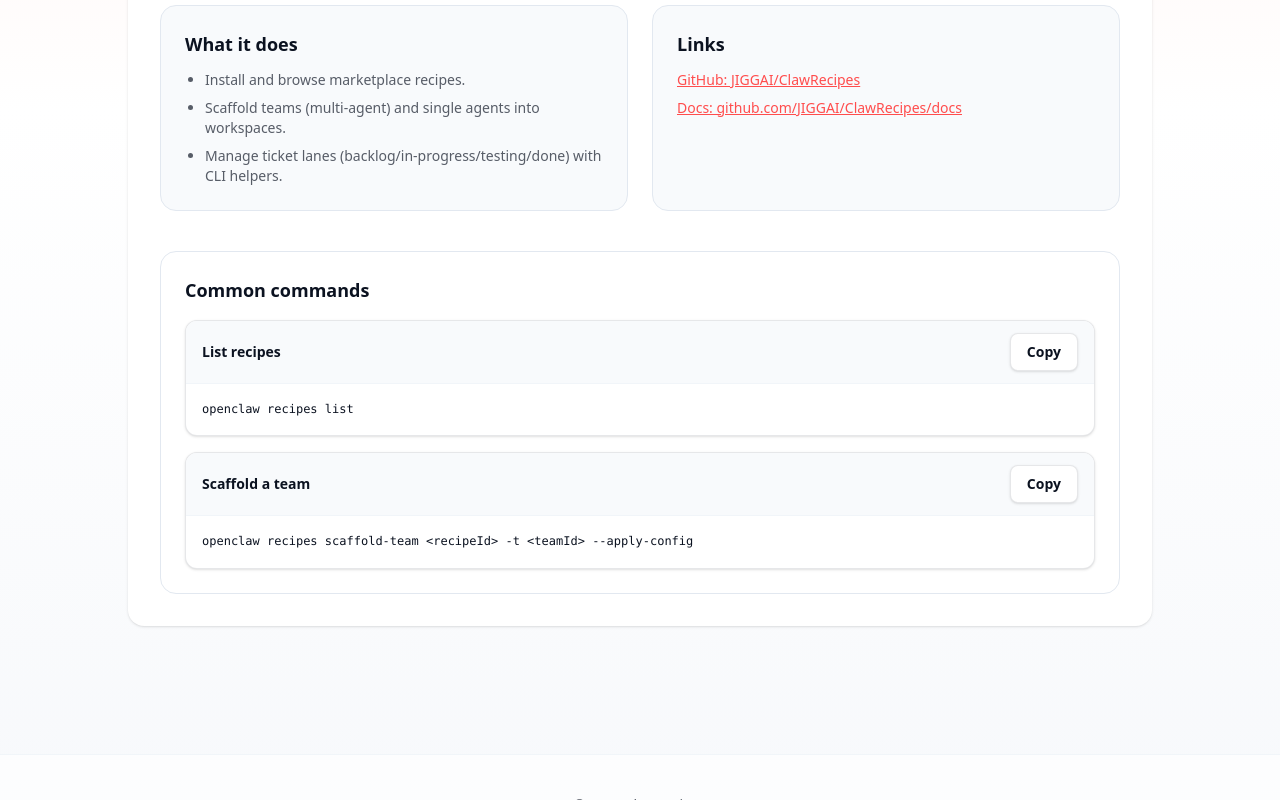
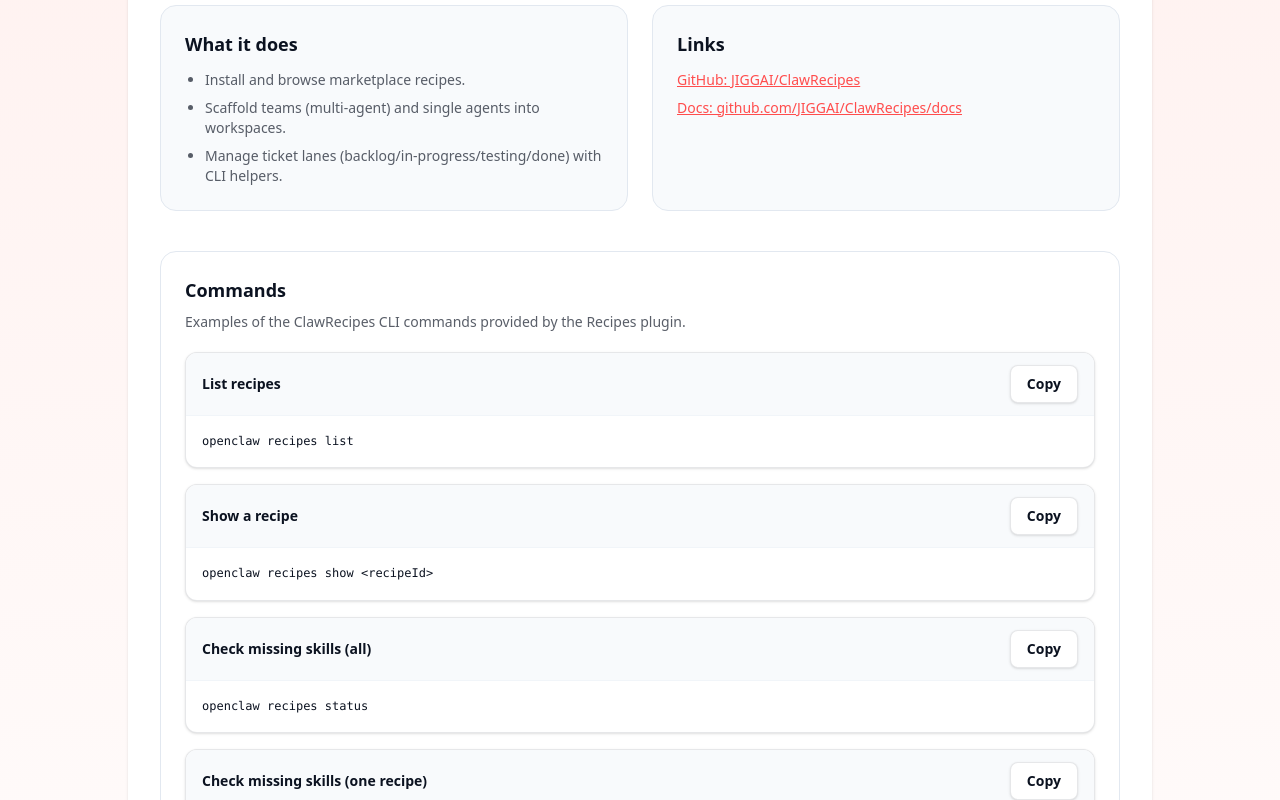
Before and after one commit to JIGGAI/ClawMarket, a Next.js app: page /plugins/recipes in a window 1280 px wide. Shown: the part 421-1221 px from the top of the page. Built offline with nearby package versions, Linux system fonts and the light colour scheme; no server answers.

Commit message:
docs(plugins): expand recipes plugin commands list

```diff
--- a/src/app/plugins/recipes/page.tsx
+++ b/src/app/plugins/recipes/page.tsx
@@ -55,10 +55,47 @@ export default function RecipesPluginPage() {
           </div>
 
           <div className="mt-10 rounded-2xl border border-slate-200 bg-white p-6">
-            <div className="text-lg font-semibold text-[var(--text)]">Common commands</div>
-            <div className="mt-4 grid gap-4">
+            <div className="text-lg font-semibold text-[var(--text)]">Commands</div>
+            <p className="mt-2 text-sm text-[var(--muted)]">
+              Examples of the ClawRecipes CLI commands provided by the Recipes plugin.
+            </p>
+
+            <div className="mt-5 grid gap-4">
               <CodeBlock title="List recipes" code="openclaw recipes list" />
+              <CodeBlock title="Show a recipe" code="openclaw recipes show <recipeId>" />
+              <CodeBlock title="Check missing skills (all)" code="openclaw recipes status" />
+              <CodeBlock title="Check missing skills (one recipe)" code="openclaw recipes status <recipeId>" />
+
+              <CodeBlock title="Install a marketplace recipe" code="openclaw recipes install <slug>" />
+              <CodeBlock title="Install a marketplace recipe (custom registry)" code="openclaw recipes install <slug> --registry-base https://clawkitchen.ai" />
+
+              <CodeBlock title="Install a ClawHub skill (team scope)" code="openclaw recipes install-skill <skill> --team-id <teamId>" />
+              <CodeBlock title="Install a ClawHub skill (agent scope)" code="openclaw recipes install-skill <skill> --agent-id <agentId>" />
+              <CodeBlock title="Install a ClawHub skill (global)" code="openclaw recipes install-skill <skill> --global" />
+
+              <CodeBlock title="Scaffold an agent" code="openclaw recipes scaffold <recipeId> --agent-id <agentId> --apply-config" />
               <CodeBlock title="Scaffold a team" code="openclaw recipes scaffold-team <recipeId> -t <teamId> --apply-config" />
+
+              <CodeBlock title="List tickets for a team" code="openclaw recipes tickets --team-id <teamId>" />
+              <CodeBlock title="Move a ticket" code="openclaw recipes move-ticket --team-id <teamId> --ticket <ticket> --to testing" />
+              <CodeBlock title="QA handoff (move to testing + assign tester)" code="openclaw recipes handoff --team-id <teamId> --ticket <ticket>" />
+              <CodeBlock title="Complete a ticket (move to done)" code="openclaw recipes complete --team-id <teamId> --ticket <ticket>" />
+
+              <CodeBlock title="Assign a ticket" code="openclaw recipes assign --team-id <teamId> --ticket <ticket> --owner dev" />
+              <CodeBlock title="Take a ticket (assign + in-progress)" code="openclaw recipes take --team-id <teamId> --ticket <ticket> --owner dev" />
+
+              <CodeBlock title="Dispatch (lead: request -> inbox/backlog)" code='openclaw recipes dispatch --team-id <teamId> --request "Add a new feature"' />
+
+              <CodeBlock title="Cleanup closed assignment stubs" code="openclaw recipes cleanup-closed-assignments --team-id <teamId>" />
+              <CodeBlock title="Cleanup test workspaces (dry run)" code="openclaw recipes cleanup-workspaces" />
+              <CodeBlock title="Cleanup test workspaces (delete)" code="openclaw recipes cleanup-workspaces --yes" />
+
+              <CodeBlock title="Migrate legacy team workspace" code="openclaw recipes migrate-team --team-id <teamId> --mode move" />
+              <CodeBlock title="Remove a team (safe uninstall)" code="openclaw recipes remove-team --team-id <teamId>" />
+
+              <CodeBlock title="Show routing bindings" code="openclaw recipes bindings" />
+              <CodeBlock title="Bind a DM/channel to an agent" code="openclaw recipes bind --agent-id <agentId> --channel telegram --peer-kind dm --peer-id <peerId>" />
+              <CodeBlock title="Unbind routing bindings" code="openclaw recipes unbind --channel telegram --peer-kind dm --peer-id <peerId>" />
             </div>
           </div>
         </div>
```
